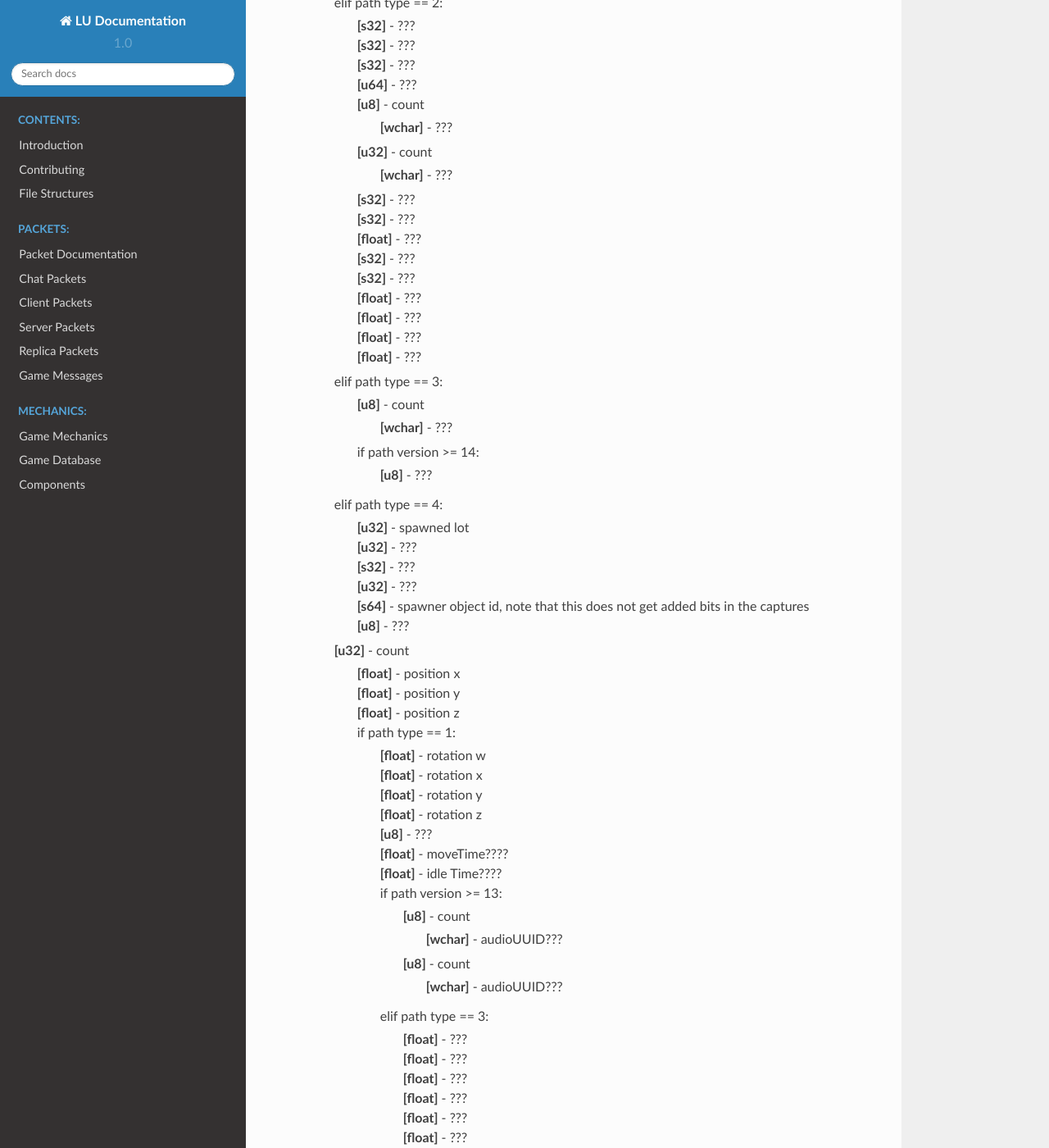
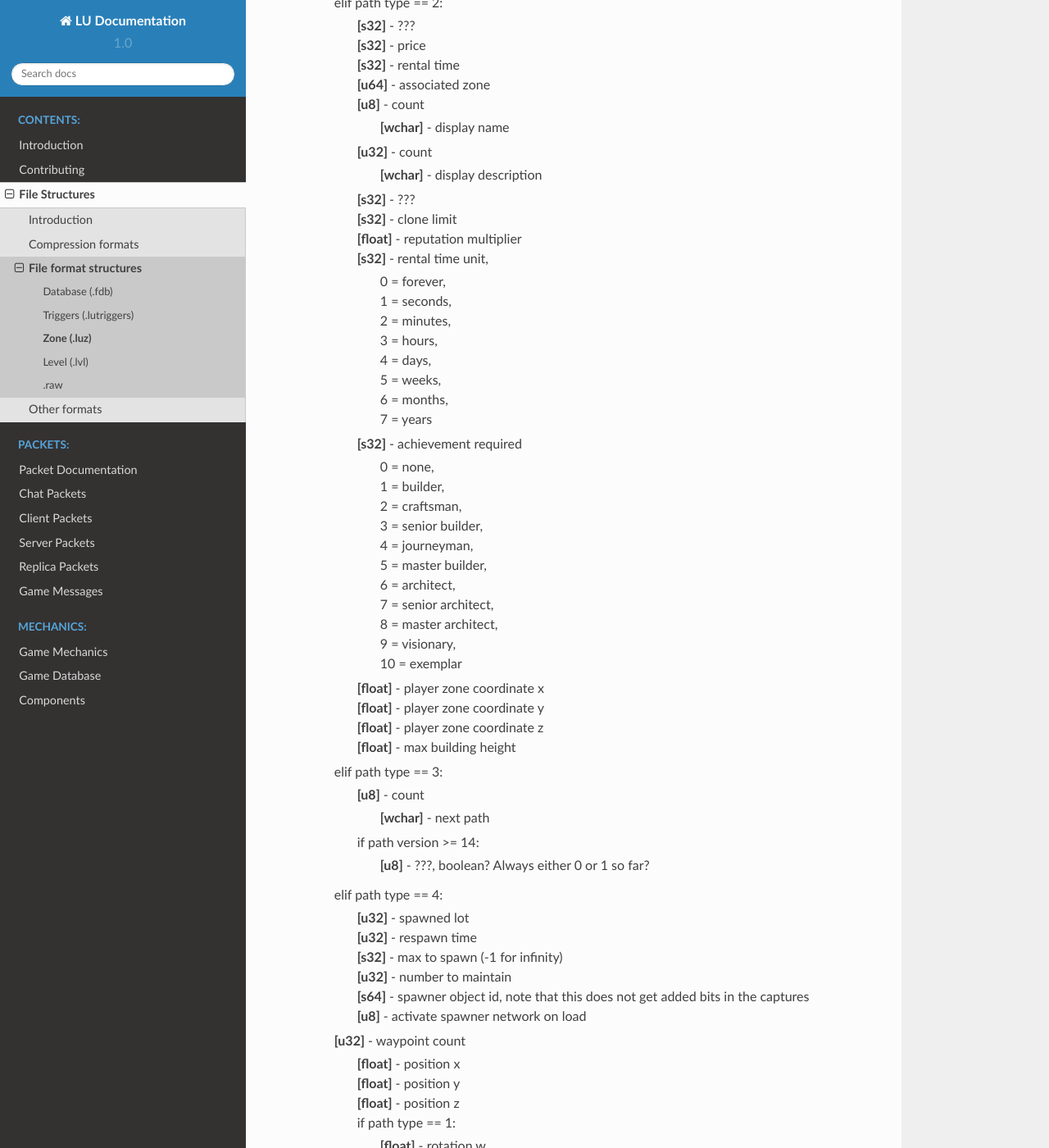
Before and after one commit to LUDevNet/Docs, a Sphinx documentation site: the page built from docs/file-structures/zone.rst, in a window 1280 px wide and 1400 px high, scrolled down 2028 px. Shown: the whole window at 82% size. Built offline with Sphinx 7.4.7 and the Read the Docs theme 2.0.0, drawn with Linux system fonts in a browser that asks for light colours; pages that are not in the unit, such as notebooks, are missing from menus; some of the changed text lies outside the part shown.

```diff
--- a/docs/conf.py
+++ b/docs/conf.py
@@ -21,7 +21,6 @@ import os
 # import sys
 # sys.path.insert(0, os.path.abspath('.'))
 
-
 # -- General configuration ------------------------------------------------
 
 # If your documentation needs a minimal Sphinx version, state it here.
@@ -32,7 +31,7 @@ import os
 # extensions coming with Sphinx (named 'sphinx.ext.*') or your custom
 # ones.
 extensions = ['sphinx.ext.todo',
-    'sphinx.ext.githubpages']
+    'sphinx.ext.githubpages', 'sphinxcontrib.plantuml' ]
 
 # Add any paths that contain templates here, relative to this directory.
 templates_path = ['_templates']
@@ -78,15 +77,16 @@ pygments_style = 'sphinx'
 # If true, `todo` and `todoList` produce output, else they produce nothing.
 todo_include_todos = True
 
+# -- Options for RTD ------------------------------------------------------
+
+# on_rtd is whether we are on readthedocs.org, this line of code grabbed from docs.readthedocs.org
+on_rtd = os.environ.get('READTHEDOCS', None) == 'True'
 
 # -- Options for HTML output ----------------------------------------------
 
 # The theme to use for HTML and HTML Help pages.  See the documentation for
 # a list of builtin themes.
 #
-
-# on_rtd is whether we are on readthedocs.org, this line of code grabbed from docs.readthedocs.org
-on_rtd = os.environ.get('READTHEDOCS', None) == 'True'
 
 if not on_rtd:  # only import and set the theme if we're building docs locally
     import sphinx_rtd_theme
--- a/docs/file-structures/lutriggers.rst
+++ b/docs/file-structures/lutriggers.rst
@@ -1,5 +1,6 @@
-.lutriggers
-^^^^^^^^^^^
+Triggers (.lutriggers)
+======================
+
 plain text, xml structure
 
 | **trigger** - A trigger
@@ -16,7 +17,7 @@ plain text, xml structure
 | 			**args** - command-specific arguments todo:
 
 Possible Values (EventIDs)
-""""""""""""""""""""""""""
+--------------------------
 
 .. hlist ::
 	:columns: 3
@@ -40,7 +41,7 @@ Possible Values (EventIDs)
 	* OnInteract
 
 Possible Values (Commands)
-""""""""""""""""""""""""""
+--------------------------
 
 ============================  =======================================================================================================
 Command                       Parameters
--- a/docs/file-structures/zone.rst
+++ b/docs/file-structures/zone.rst
@@ -68,38 +68,57 @@ Zone (.luz)
 | 				**[u8]** - ???
 | 			elif path version >= 13:
 | 				**[u8]** - count
-| 					**[wchar]** - ???
+| 					**[wchar]** - moving platform travel sound?
 | 		elif path type == 2:
 |			**[s32]** - ???
+| 			**[s32]** - price
+| 			**[s32]** - rental time
+| 			**[u64]** - associated zone
+| 			**[u8]** - count
+| 				**[wchar]** - display name
+| 			**[u32]** - count
+| 				**[wchar]** - display description
 | 			**[s32]** - ???
-| 			**[s32]** - ???
-| 			**[u64]** - ???
-| 			**[u8]** - count
-| 				**[wchar]** - ???
-| 			**[u32]** - count
-| 				**[wchar]** - ???
-| 			**[s32]** - ???
-| 			**[s32]** - ???
-| 			**[float]** - ???
-| 			**[s32]** - ???
-| 			**[s32]** - ???
-| 			**[float]** - ???
-| 			**[float]** - ???
-| 			**[float]** - ???
-| 			**[float]** - ???
+| 			**[s32]** - clone limit
+| 			**[float]** - reputation multiplier
+| 			**[s32]** - rental time unit,
+| 				0 = forever,
+| 				1 = seconds,
+| 				2 = minutes,
+| 				3 = hours,
+| 				4 = days,
+| 				5 = weeks,
+| 				6 = months,
+| 				7 = years
+| 			**[s32]** - achievement required
+| 				0 = none,
+| 				1 = builder,
+| 				2 = craftsman,
+| 				3 = senior builder,
+| 				4 = journeyman,
+| 				5 = master builder,
+| 				6 = architect,
+| 				7 = senior architect,
+| 				8 = master architect,
+| 				9 = visionary,
+| 				10 = exemplar
+| 			**[float]** - player zone coordinate x
+| 			**[float]** - player zone coordinate y
+| 			**[float]** - player zone coordinate z
+| 			**[float]** - max building height
 | 		elif path type == 3:
 | 			**[u8]** - count
-| 				**[wchar]** - ???
+| 				**[wchar]** - next path
 | 			if path version >= 14:
-| 				**[u8]** - ???
+| 				**[u8]** - ???, boolean? Always either 0 or 1 so far?
 | 		elif path type == 4:
 | 			**[u32]** - spawned lot
-| 			**[u32]** - ???
-| 			**[s32]** - ???
-| 			**[u32]** - ???
+| 			**[u32]** - respawn time
+| 			**[s32]** - max to spawn (-1 for infinity)
+| 			**[u32]** - number to maintain
 | 			**[s64]** - spawner object id, note that this does not get added bits in the captures
-| 			**[u8]** - ???
-| 		**[u32]** - count
+| 			**[u8]** - activate spawner network on load
+| 		**[u32]** - waypoint count
 | 			**[float]** - position x
 | 			**[float]** - position y
 | 			**[float]** - position z
@@ -108,34 +127,34 @@ Zone (.luz)
 | 				**[float]** - rotation x
 | 				**[float]** - rotation y
 | 				**[float]** - rotation z
-| 				**[u8]** - ???
-| 				**[float]** - moveTime????
-| 				**[float]** - idle Time????
+| 				**[u8]** - lock player until next waypoint
+| 				**[float]** - speed
+| 				**[float]** - wait
 | 				if path version >= 13:
 | 					**[u8]** - count
-| 						**[wchar]** - audioUUID???
+| 						**[wchar]** - depart sound
 | 					**[u8]** - count
-| 						**[wchar]** - audioUUID???
+| 						**[wchar]** - arrive sound
 | 				elif path type == 3:
 | 					**[float]** - ???
 | 					**[float]** - ???
 | 					**[float]** - ???
 | 					**[float]** - ???
+| 					**[float]** - time (seconds)
 | 					**[float]** - ???
-| 					**[float]** - ???
-| 					**[float]** - ???
-| 					**[float]** - ???
-| 					**[float]** - ???
+| 					**[float]** - tension
+| 					**[float]** - continuity
+| 					**[float]** - bias
 |				elif path type == 4:
 | 					**[float]** - rotation w
 | 					**[float]** - rotation x
 | 					**[float]** - rotation y
 | 					**[float]** - rotation z
 | 				elif path type == 6:
-| 					**[float]** - ???
-| 					**[float]** - ???
-| 					**[float]** - ???
-| 					**[float]** - ???
+| 					**[float]** - rotation w
+| 					**[float]** - rotation x
+| 					**[float]** - rotation y
+| 					**[float]** - rotation z
 | 					**[u8]** - ???
 | 					**[u8]** - ???
 | 					**[float]** - ???
--- a/docs/index.rst
+++ b/docs/index.rst
@@ -32,7 +32,7 @@ The purpose of this documentation is to list and protocol all the information ab
    game-messages
 
 .. toctree::
-   :maxdepth: 2
+   :maxdepth: 1
    :caption: Mechanics:
 
    game-mechanics
```
Also changed, not shown: docs/file-structures.rst (+29 -26 lines), docs/file-structures/segmented.rst (added, +26 -0 lines), docs/game-mechanics/skill-system.rst (+12 -0 lines).
